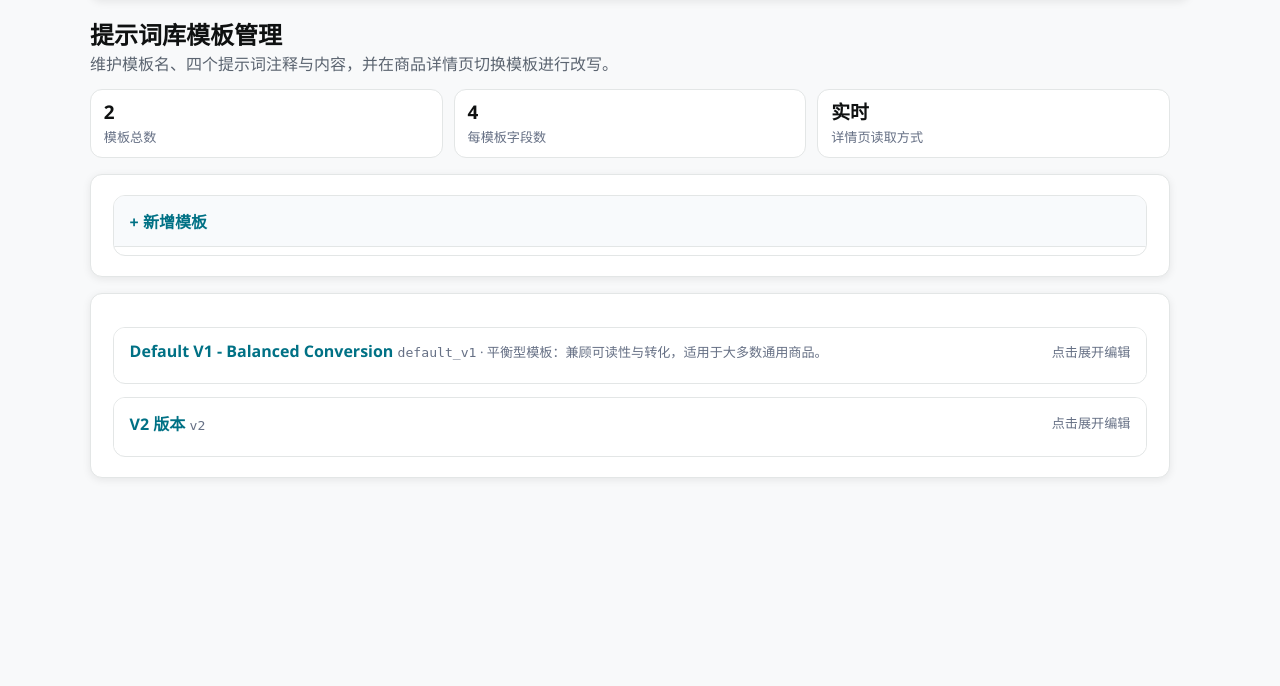
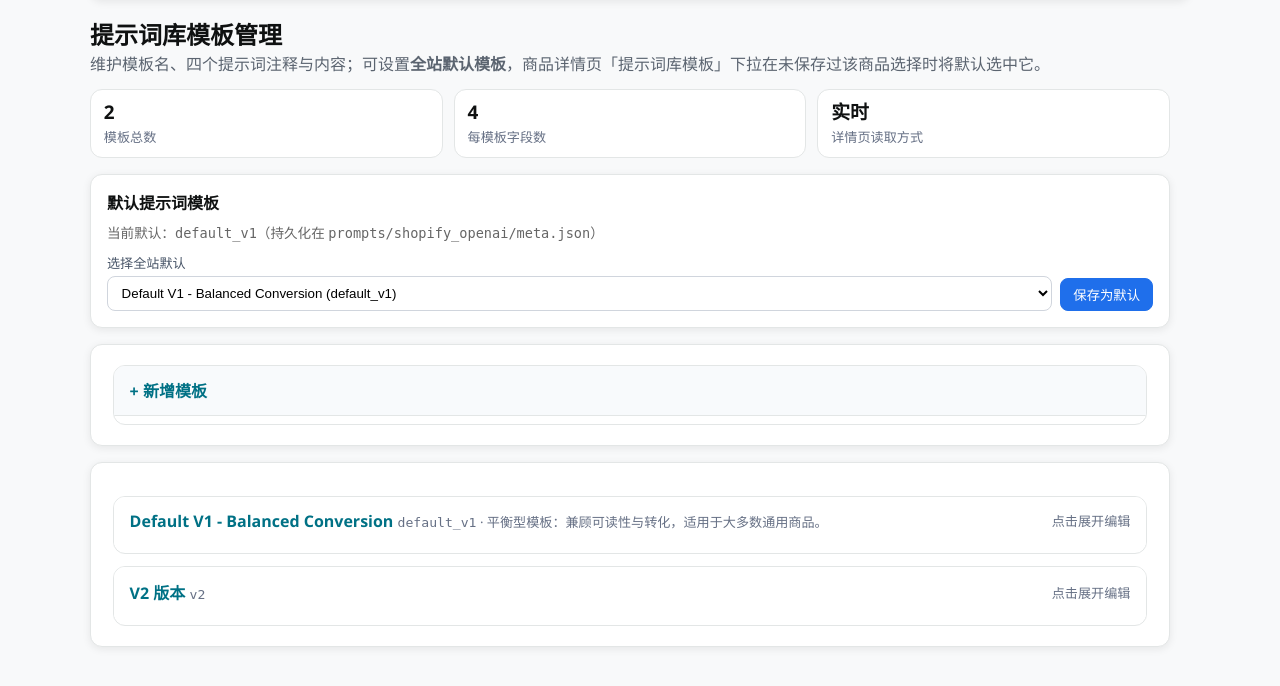
Before and after one commit to rayfengfirst-netizen/amazon-us-scraper, a FastAPI app: page /settings/prompt-libraries in a window 1280 px wide. Shown: the part 99-785 px from the top of the page. Run offline with FastAPI, Linux system fonts and the light colour scheme.

Commit message:
feat: 全站默认提示词模板(meta.json)+详情页默认选中；文档
Made-with: Cursor

```diff
--- a/templates/detail.html
+++ b/templates/detail.html
@@ -101,10 +101,10 @@
             <label>提示词库模板</label>
             <select id="f-prompt-lib" name="prompt_library_id">
               {% for pl in prompt_libraries %}
-              <option value="{{ pl.id }}" {% if pl.id == default_prompt_library_id %}selected{% endif %}>{{ pl.name }} ({{ pl.id }})</option>
+              <option value="{{ pl.id }}" {% if pl.id == selected_prompt_library_id %}selected{% endif %}>{{ pl.name }} ({{ pl.id }})</option>
               {% endfor %}
             </select>
-            <p class="small muted" style="margin:0.2rem 0 0;">可在 <a href="/settings/prompt-libraries" target="_blank">提示词库页面</a> 查看中英文模板。</p>
+            <p class="small muted" style="margin:0.2rem 0 0;">默认模板由 <a href="/settings/prompt-libraries" target="_blank">提示词库设置</a> 指定；本页未保存过选择时用默认。可在此页另选其他模板。</p>
           </div>
           <p class="small muted" style="margin:0 0 0.25rem;">采集原始（参考）标题：{{ shopify_editor.source_title }}</p>
           <div class="editor-field"><label>商品标题</label><input id="f-title" type="text" name="title" value="{{ shopify_editor.title }}" /></div>
@@ -637,7 +637,7 @@
     btn.disabled = true;
     btn.textContent = "改写中...";
     try {
-      var libId = (document.getElementById("f-prompt-lib") || {}).value || "{{ default_prompt_library_id }}";
+      var libId = (document.getElementById("f-prompt-lib") || {}).value || "{{ selected_prompt_library_id }}";
       btn.textContent = "改写中…";
       /* 单次请求跑完四项：后端 optimize_shopify_copy 顺序调用 4 次模型；避免 4 次浏览器往返叠加延迟 */
       var resp = await fetch("/api/targets/{{ t.id }}/shopify-rewrite", {
--- a/templates/settings_prompt_libraries.html
+++ b/templates/settings_prompt_libraries.html
@@ -40,7 +40,7 @@
   <div class="prompt-head">
     <div>
       <h1>提示词库模板管理</h1>
-      <p class="prompt-sub">维护模板名、四个提示词注释与内容，并在商品详情页切换模板进行改写。</p>
+      <p class="prompt-sub">维护模板名、四个提示词注释与内容；可设置<strong>全站默认模板</strong>，商品详情页「提示词库模板」下拉在未保存过该商品选择时将默认选中它。</p>
     </div>
   </div>
 
@@ -64,6 +64,24 @@
   {% endif %}
   {% if flash and flash.get("err") %}
   <div class="prompt-alert err">{{ flash.get("msg") or "操作失败" }}</div>
+  {% endif %}
+
+  {% if libraries %}
+  <div class="list-card" style="margin-bottom:0.9rem;padding:0.95rem 1rem;">
+    <h2 style="margin:0 0 0.5rem;font-size:1rem;">默认提示词模板</h2>
+    <p class="muted small" style="margin:0 0 0.65rem;">当前默认：<code>{{ default_prompt_library_id }}</code>（持久化在 <code>prompts/shopify_openai/meta.json</code>）</p>
+    <form method="post" action="/settings/prompt-libraries/set-default" class="prompt-actions" style="margin-top:0;">
+      <label class="prompt-field" style="flex:1;min-width:220px;margin:0;">
+        <span style="display:block;font-size:0.82rem;color:#475467;margin-bottom:0.25rem;">选择全站默认</span>
+        <select name="default_library_id" style="width:100%;box-sizing:border-box;border:1px solid #d0d5dd;border-radius:8px;padding:0.52rem 0.6rem;background:#fff;">
+          {% for lib in libraries %}
+          <option value="{{ lib.id }}" {% if lib.id == default_prompt_library_id %}selected{% endif %}>{{ lib.name }} ({{ lib.id }})</option>
+          {% endfor %}
+        </select>
+      </label>
+      <button class="btn btn-primary" type="submit" style="align-self:flex-end;">保存为默认</button>
+    </form>
+  </div>
   {% endif %}
 
   <div class="list-card prompt-create">
--- a/webapp/ai_copy.py
+++ b/webapp/ai_copy.py
@@ -8,7 +8,7 @@ from typing import Any, Dict, List
 
 import requests
 from dotenv import load_dotenv
-from webapp.prompt_library import get_prompt_library
+from webapp.prompt_library import get_default_prompt_library_id, get_prompt_library
 
 ROOT = Path(__file__).resolve().parent.parent
 PROMPT_DIR = ROOT / "prompts" / "shopify_openai"
@@ -298,10 +298,11 @@ def optimize_shopify_copy(
     if not llm_selection_is_configured(sel):
         return out
 
-    lid = (library_id or os.getenv("OPENAI_PROMPT_LIBRARY", "default_v1")).strip()
+    env_lib = (os.getenv("OPENAI_PROMPT_LIBRARY") or "").strip()
+    lid = (library_id or env_lib or get_default_prompt_library_id()).strip()
     lib = get_prompt_library(lid)
     if not lib:
-        lib = get_prompt_library("default_v1")
+        lib = get_prompt_library(get_default_prompt_library_id())
     if not lib:
         return out
     prompts = lib.get("prompts") or {}
@@ -364,8 +365,9 @@ def optimize_shopify_field(
     if not llm_selection_is_configured(sel):
         return default_value
 
-    lid = (library_id or os.getenv("OPENAI_PROMPT_LIBRARY", "default_v1")).strip()
-    lib = get_prompt_library(lid) or get_prompt_library("default_v1")
+    env_lib = (os.getenv("OPENAI_PROMPT_LIBRARY") or "").strip()
+    lid = (library_id or env_lib or get_default_prompt_library_id()).strip()
+    lib = get_prompt_library(lid) or get_prompt_library(get_default_prompt_library_id())
     if not lib:
         return default_value
     prompts = lib.get("prompts") or {}
--- a/webapp/main.py
+++ b/webapp/main.py
@@ -35,8 +35,9 @@ from webapp.ai_copy import (
 from webapp.prompt_library import (
     create_prompt_library,
     delete_prompt_library,
-    get_prompt_library,
+    get_default_prompt_library_id,
     list_prompt_libraries,
+    set_default_prompt_library_id,
     update_prompt_library,
 )
 from webapp.services.collect import list_latest_per_asin, run_collect
@@ -392,7 +393,7 @@ def _persist_editor_state(session: Session, target: Target, editor_values: dict[
         "metafield_qa": str(editor_values.get("metafield_qa") or ""),
         "metafield_vehicle_fitment": str(editor_values.get("metafield_vehicle_fitment") or ""),
         "metafield_package_list": str(editor_values.get("metafield_package_list") or ""),
-        "prompt_library_id": str(editor_values.get("prompt_library_id") or "default_v1"),
+        "prompt_library_id": str(editor_values.get("prompt_library_id") or get_default_prompt_library_id()),
         "ai_provider": str(editor_values.get("ai_provider") or "openai").strip()[:128],
         "image_urls": img_list,
     }
@@ -722,7 +723,7 @@ def post_shopify_publish(
     metafield_vehicle_fitment: str = Form(""),
     metafield_package_list: str = Form(""),
     selected_image_urls: str = Form(""),
-    prompt_library_id: str = Form("default_v1"),
+    prompt_library_id: str = Form(""),
     ai_provider: str = Form("openai"),
 ):
     if product_status not in {"draft", "active", "archived"}:
@@ -779,6 +780,7 @@ def post_shopify_publish(
                     url=f"/targets/{target_id}?shopify_err=1",
                     status_code=303,
                 )
+        resolved_prompt_library_id = str(prompt_library_id or "").strip() or get_default_prompt_library_id()
         try:
             parsed = json.loads(t.result_json)
             if not isinstance(parsed, dict):
@@ -819,7 +821,7 @@ def post_shopify_publish(
                 metafield_vehicle_fitment_override=metafield_vehicle_fitment or None,
                 metafield_package_list_override=metafield_package_list or None,
                 image_urls_override=image_urls_override,
-                prompt_library_id=prompt_library_id or None,
+                prompt_library_id=resolved_prompt_library_id,
                 listing_source=listing_src,
             )
             if upc is not None and not upc.used:
@@ -858,7 +860,7 @@ def post_shopify_publish(
                     "metafield_qa": metafield_qa,
                     "metafield_vehicle_fitment": metafield_vehicle_fitment,
                     "metafield_package_list": metafield_package_list,
-                    "prompt_library_id": prompt_library_id,
+                    "prompt_library_id": resolved_prompt_library_id,
                     "ai_provider": str(ai_provider or "").strip()[:128],
                     "image_urls": published_imgs,
                 },
@@ -905,7 +907,7 @@ def post_shopify_rewrite(
         "seo_title": str(payload.get("seo_title") or ""),
         "seo_description": str(payload.get("seo_description") or ""),
     }
-    lib_id = str(payload.get("prompt_library_id") or "default_v1")
+    lib_id = str(payload.get("prompt_library_id") or "").strip() or get_default_prompt_library_id()
     sel = str(payload.get("ai_provider") or "").strip()
     if not llm_selection_is_configured(sel):
         raise HTTPException(
@@ -994,7 +996,11 @@ def page_prompt_libraries(request: Request):
     return templates.TemplateResponse(
         request,
         "settings_prompt_libraries.html",
-        {"libraries": libs, "flash": flash},
+        {
+            "libraries": libs,
+            "flash": flash,
+            "default_prompt_library_id": get_default_prompt_library_id(),
+        },
     )
 
 
@@ -1086,6 +1092,18 @@ def post_prompt_library_delete(library_id: str):
         )
 
 
+@app.post("/settings/prompt-libraries/set-default")
+def post_prompt_library_set_default(default_library_id: str = Form(...)):
+    try:
+        set_default_prompt_library_id(default_library_id.strip())
+        return RedirectResponse(url="/settings/prompt-libraries?ok=1&msg=已更新默认提示词模板", status_code=303)
+    except Exception as exc:  # noqa: BLE001
+        return RedirectResponse(
+            url=f"/settings/prompt-libraries?err=1&msg={quote(str(exc)[:180], safe='')}",
+            status_code=303,
+        )
+
+
 @app.get("/settings/upc", response_class=HTMLResponse)
 def page_settings_upc(request: Request):
     with Session(engine) as session:
@@ -1173,7 +1191,7 @@ def post_shopify_sync(target_id: int):
             )
             saved_defaults, _ = _merge_editor_state(base_defaults, t.shopify_editor_json)
             merged = _merge_non_empty_editor_values(saved_defaults, remote)
-            merged["prompt_library_id"] = str(saved_defaults.get("prompt_library_id") or "default_v1")
+            merged["prompt_library_id"] = str(saved_defaults.get("prompt_library_id") or get_default_prompt_library_id())
             merged["ai_provider"] = str(saved_defaults.get("ai_provider") or "").strip()[:128]
             _persist_editor_state(session, t, merged, rewritten=False)
             return RedirectResponse(url=f"/targets/{target_id}?sync_ok=1", status_code=303)
@@ -1431,6 +1449,7 @@ def page_target_detail(
             str(t_view.get("asin") or ""),
             listing_source=(t_view.get("source") or "amazon").strip().lower(),
         )
+        defaults["prompt_library_id"] = get_default_prompt_library_id()
         shopify_editor, shopify_editor_saved = _merge_editor_state(defaults, t_view.get("shopify_editor_json"))
         if shopify_editor:
             # eBay 价格波动频繁，页面默认价格应跟随最新采集值，避免历史草稿价格误导发布。
@@ -1452,9 +1471,13 @@ def page_target_detail(
                 (t_view.get("source") or "amazon").strip().lower(),
             )
     prompt_libraries = list_prompt_libraries()
-    default_prompt_library_id = "default_v1"
-    if prompt_libraries and not get_prompt_library(default_prompt_library_id):
-        default_prompt_library_id = prompt_libraries[0]["id"]
+    default_prompt_library_id = get_default_prompt_library_id()
+    lib_ids = {str(x["id"]) for x in prompt_libraries}
+    saved_pl = str((shopify_editor or {}).get("prompt_library_id") or "").strip()
+    if saved_pl in lib_ids:
+        selected_prompt_library_id = saved_pl
+    else:
+        selected_prompt_library_id = default_prompt_library_id
 
     ai_provider_options = list_ai_provider_choices()
     default_ai_provider = resolve_saved_llm_option(
@@ -1486,6 +1509,7 @@ def page_target_detail(
             "upc_available_count": int(upc_available_count or 0),
             "prompt_libraries": prompt_libraries,
             "default_prompt_library_id": default_prompt_library_id,
+            "selected_prompt_library_id": selected_prompt_library_id,
             "ai_provider_options": ai_provider_options,
             "default_ai_provider": default_ai_provider,
             "source_label": source_label,
--- a/webapp/prompt_library.py
+++ b/webapp/prompt_library.py
@@ -7,6 +7,7 @@ from typing import Any
 
 ROOT = Path(__file__).resolve().parent.parent
 LIB_FILE = ROOT / "prompts" / "shopify_openai" / "libraries.json"
+META_FILE = ROOT / "prompts" / "shopify_openai" / "meta.json"
 PROMPT_KEYS = ("title", "description", "seo_title", "seo_description")
 
 
@@ -26,6 +27,55 @@ def _load_raw() -> list[dict[str, Any]]:
 def _save_raw(rows: list[dict[str, Any]]) -> None:
     LIB_FILE.parent.mkdir(parents=True, exist_ok=True)
     LIB_FILE.write_text(json.dumps(rows, ensure_ascii=False, indent=2) + "\n", encoding="utf-8")
+
+
+def _load_meta() -> dict[str, Any]:
+    if not META_FILE.exists():
+        return {}
+    try:
+        data = json.loads(META_FILE.read_text(encoding="utf-8"))
+        return data if isinstance(data, dict) else {}
+    except Exception:
+        return {}
+
+
+def _save_meta(meta: dict[str, Any]) -> None:
+    META_FILE.parent.mkdir(parents=True, exist_ok=True)
+    META_FILE.write_text(json.dumps(meta, ensure_ascii=False, indent=2) + "\n", encoding="utf-8")
+
+
+def _clear_stored_default_if_matches(library_id: str) -> None:
+    meta = _load_meta()
+    if str(meta.get("default_library_id") or "") != library_id:
+        return
+    meta.pop("default_library_id", None)
+    _save_meta(meta)
+
+
+def get_default_prompt_library_id() -> str:
+    """
+    全站默认提示词模板 ID：优先 meta.json；否则 default_v1；再否则列表第一项。
+    """
+    libs = list_prompt_libraries()
+    ids = [str(x["id"]) for x in libs]
+    if not ids:
+        return "default_v1"
+    meta = _load_meta()
+    preferred = str(meta.get("default_library_id") or "").strip()
+    if preferred in ids:
+        return preferred
+    if "default_v1" in ids:
+        return "default_v1"
+    return ids[0]
+
+
+def set_default_prompt_library_id(library_id: str) -> None:
+    lid = _norm_text(library_id)
+    if not get_prompt_library(lid):
+        raise ValueError("模板不存在")
+    meta = _load_meta()
+    meta["default_library_id"] = lid
+    _save_meta(meta)
 
 
 def _norm_text(v: Any) -> str:
@@ -120,3 +170,4 @@ def delete_prompt_library(library_id: str) -> None:
     if len(kept) == len(rows):
         raise ValueError("模板不存在")
     _save_raw(kept)
+    _clear_stored_default_if_matches(lid)
```
Also changed, not shown: docs/REQUIREMENTS.md (+1 -0 lines), README.md.
